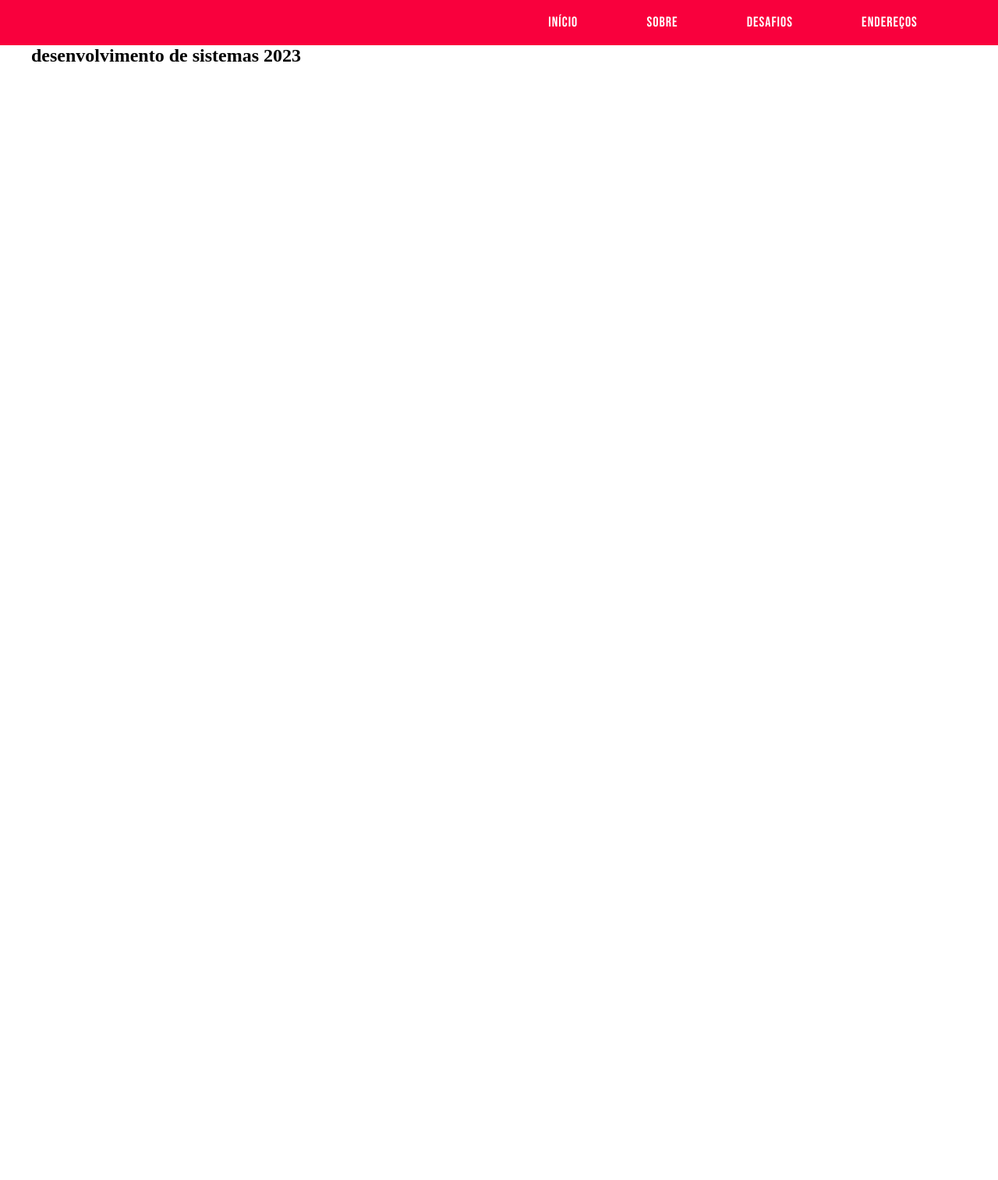
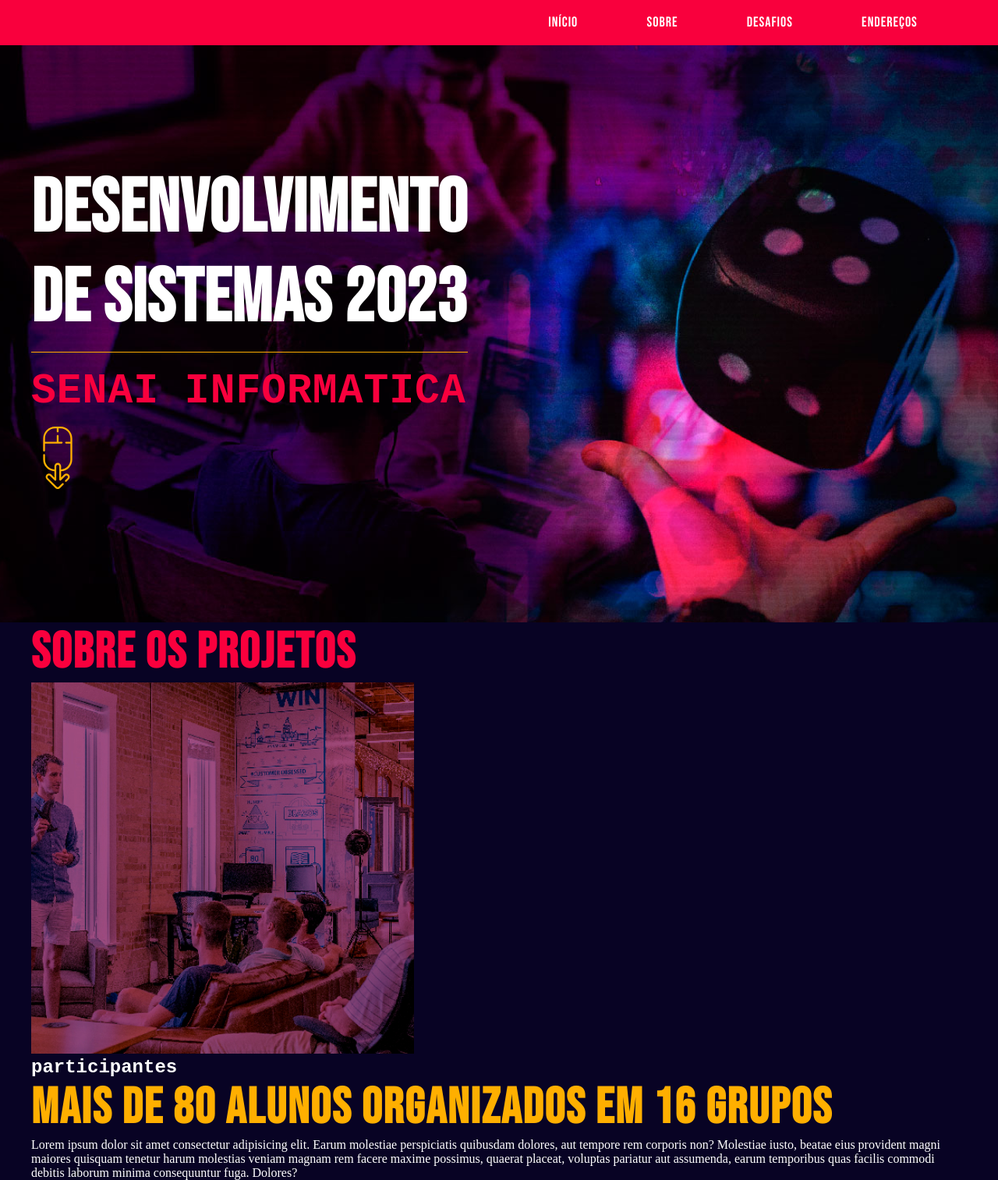
Before and after one commit to Vinicius-Vieira-Andrade/1SEM, a plain HTML site: page projeto-landingpage/index.html in a window 1280 px wide. Shown: the part 2-1515 px from the top of the page at 78% size. Before the commit the page ends 800 px from the top, so only its background shows below. Drawn offline with Linux system fonts and the light colour scheme.

Commit message:
modificado projeto landing page

```diff
--- a/projeto-landingpage/css/style.css
+++ b/projeto-landingpage/css/style.css
@@ -18,6 +18,7 @@
     }
 
     body {}
+    /* centralização */
 
     .grid-layout {
         width: 100%;
@@ -51,6 +52,79 @@ header nav a {
         text-decoration: none;
         text-transform: uppercase;
         letter-spacing: 1px;
+        border-radius: 8px;
     }
 
-header nav a:hover {}
+    header nav a:hover {
+        background-color: rgb(0, 0, 0);
+    }
+
+    main .banner {
+        background-image: url(../assets/imagem-fundo-banner.png);
+        width: 100%;
+        height: 740px;
+        background-repeat: no-repeat;
+        background-size: cover;
+        /*cover= 100% auto*/
+        background-position: bottom;
+    }
+
+    main article h1 {
+        letter-spacing: 1px;
+        font-family: "Bebas_Neue";
+        color: #ffffff;
+        border-bottom: #FFAF00 1px solid;
+        padding-bottom: 10px;
+        font-size: 96px;
+    }
+
+    article div p {
+        font-family: 'Courier New', Courier, monospace;
+        color: #F9003D;
+        font-weight: bold;
+        font-size: 53px;
+        margin-top: 20px;
+        text-transform: uppercase;
+        letter-spacing: 1px;
+    }
+
+    #bannerinfo {
+        width: 560px;
+    }
+
+    .banner-flex {
+        display: flex;
+        align-items: center;
+    }
+
+    #mouse {
+        margin: 15px 15px;
+    }
+
+    #fundoroxo {
+        background-color: #080324;
+    }
+
+    section h1 {
+        color: #F9003D;
+        font-size: 64px;
+        font-family: "Bebas_Neue";
+        letter-spacing: 2px;
+    }
+
+    div h3 {
+        font-family: 'Courier New', Courier, monospace;
+        color: #ffffff;
+        font-size: 24px;
+    }
+
+    div h2 {
+        color: #FFAF00;
+        font-size: 64px;
+        font-family: "Bebas_Neue";
+        letter-spacing: 2px;
+    }
+
+    section div p {
+        color: #ffffff;
+    }
--- a/projeto-landingpage/index.html
+++ b/projeto-landingpage/index.html
@@ -22,11 +22,36 @@
     </header>
 
     <main>
-        <div class="grid-layout">
-            <section>
-                <h1>desenvolvimento de sistemas 2023</h1>
-            </section>
-        </div>
+        <article class="banner">
+            <div class="grid-layout banner-flex">
+                <div id="bannerinfo">
+                    <h1>desenvolvimento de sistemas 2023</h1>
+
+                    <p>senai informatica</p>
+                    <img id="mouse" src="../projeto-landingpage/assets/mouse.svg" alt="Mouse amarelo">
+                </div>
+            </div>
+            </div>
+        </article>
+
+        <section id="fundoroxo">
+            <div class="grid-layout">
+                <div id="banner-sobre">
+                    <h1>sobre os projetos</h1>
+                    <img src="assets/imagem-seção-sobre.png" alt="">
+                </div>
+
+                <div>
+                    <h3>participantes</h3>
+
+                    <h2>mais de 80 alunos organizados em 16 grupos</h2>
+
+                    <p>Lorem ipsum dolor sit amet consectetur adipisicing elit. Earum molestiae perspiciatis quibusdam dolores, aut tempore rem corporis non? Molestiae iusto, beatae eius provident magni maiores quisquam tenetur harum molestias veniam magnam
+                        rem facere maxime possimus, quaerat placeat, voluptas pariatur aut assumenda, earum temporibus quas facilis commodi debitis laborum minima consequuntur fuga. Dolores?</p>
+                </div>
+            </div>
+
+        </section>
     </main>
 
     <footer>
```
Lines whose indentation alone changed are shown as unchanged.
